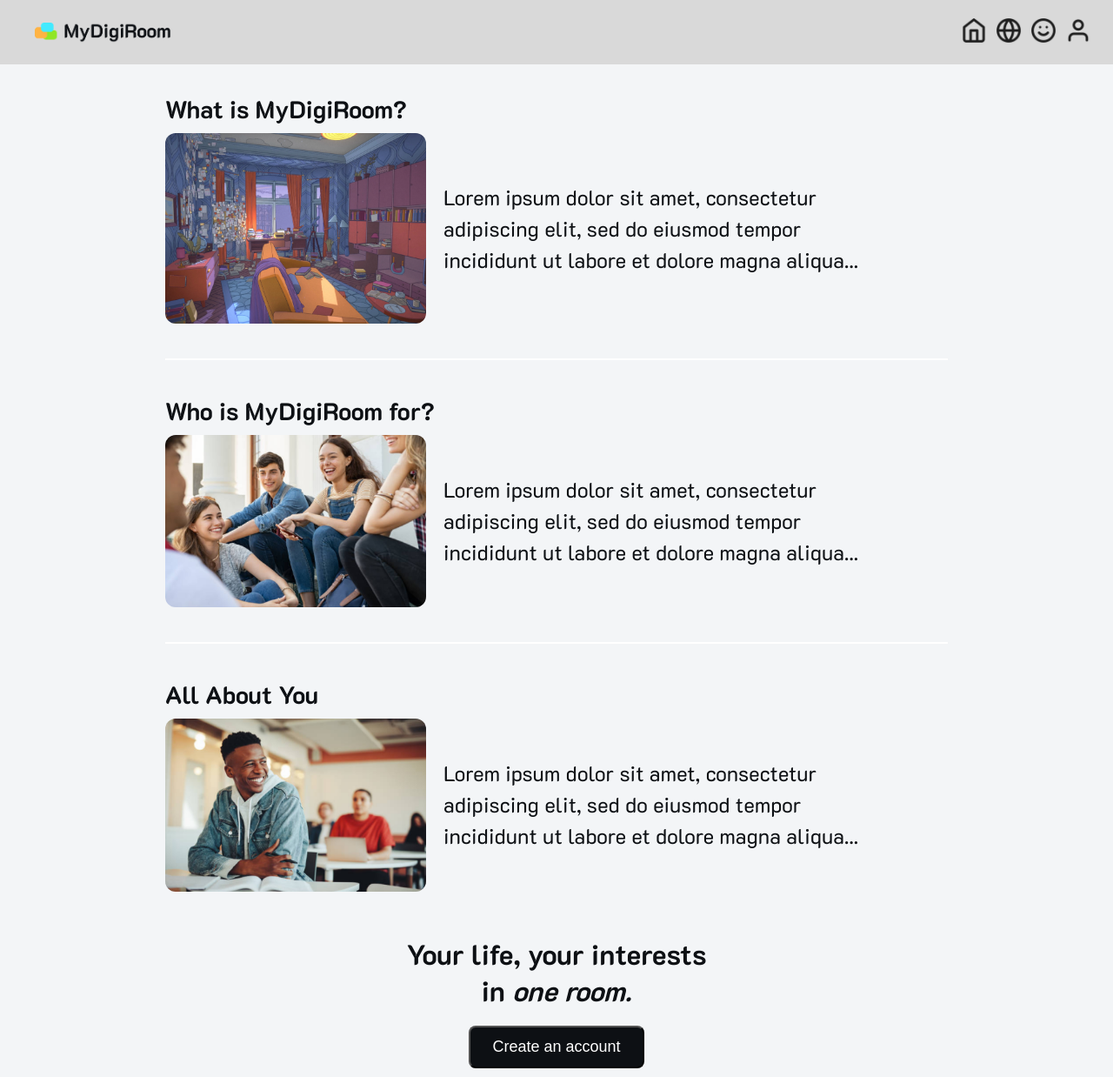
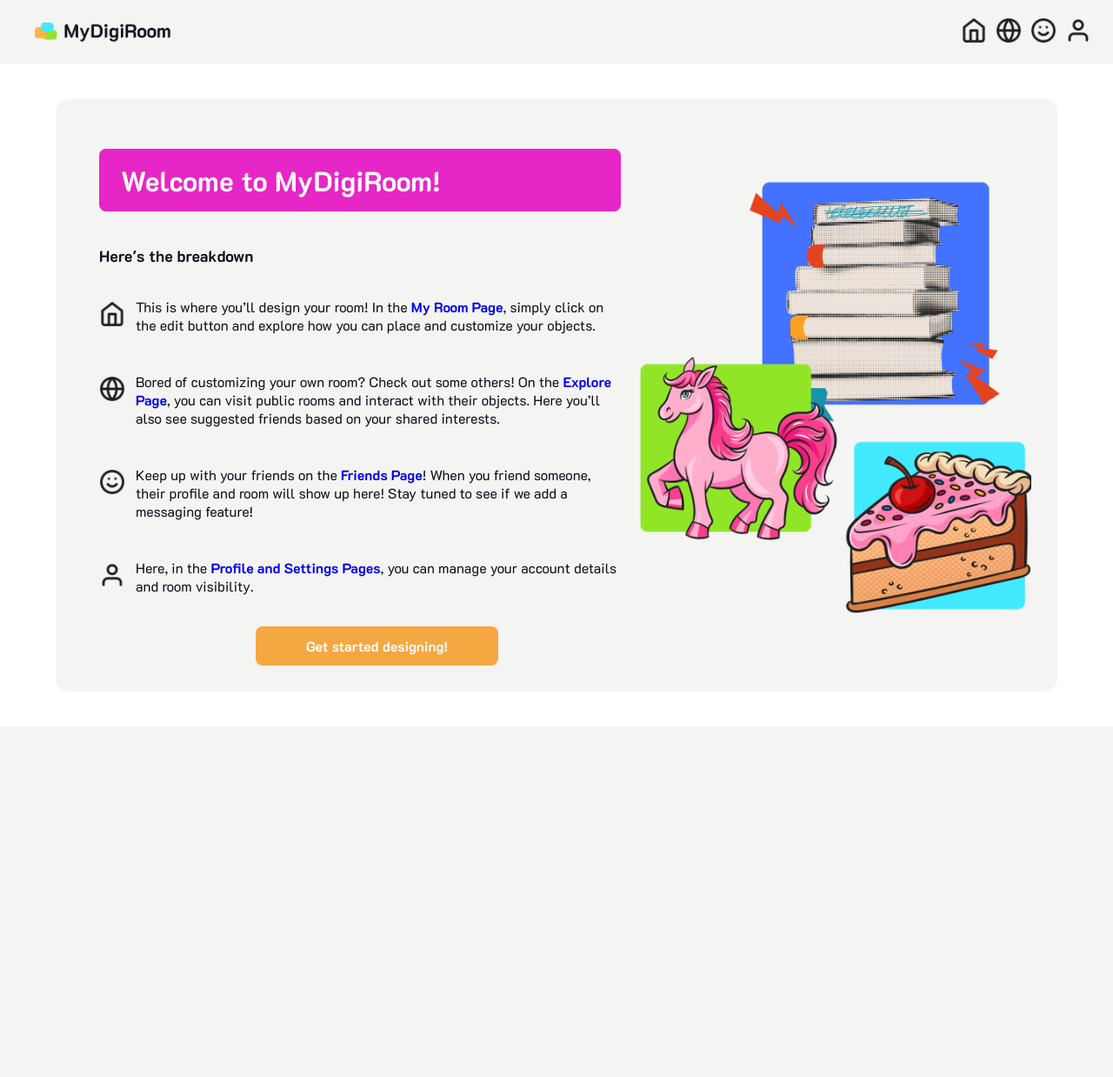
Before and after one commit to dvil-git03/SoftwareSnakes-10-project-CSCE3444, a Django app: page / in a window 1280 px wide. Shown: the whole page at 87% size. After the commit the page ends 765 px from the top, so only its background shows below. Run offline with Django 5.2, Linux system fonts and the light colour scheme.

Commit message:
Updated demo to Sprint_3 current changes

```diff
--- a/authenticate/templates/log_in.html
+++ b/authenticate/templates/log_in.html
@@ -10,6 +10,11 @@
 </head>
 
 <body>
+    <script src="{% static 'js/signedOutHeader.js' %}"></script>
+    <div id="insert_header">
+        <h1>Header Loading</h1>
+    </div>
+    <script>setHeader("");</script>
     <div class="container">
         <div class="left-of-log-in">
             <img src="{% static 'images/bigcat.png' %}" alt="Big Cat">
--- a/authenticate/templates/sign_up.html
+++ b/authenticate/templates/sign_up.html
@@ -10,6 +10,11 @@
 </head>
 
 <body>
+    <script src="{% static 'js/signedOutHeader.js' %}"></script>
+    <div id="insert_header">
+        <h1>Header Loading</h1>
+    </div>
+    <script>setHeader("");</script>
     <div class="container">
         <div class="left-of-log-in">
             <img src="{% static 'images/bigcat.png' %}" alt="Big Cat">
@@ -44,6 +49,7 @@
             </form>
         </div>
     </div>
+    <script src="{% static 'js/signedOutHeader.js' %}"></script>
 
 </body>
 
--- a/static/css/main.css
+++ b/static/css/main.css
@@ -20,7 +20,7 @@
 
     /*neutrals*/
     --white: #FFFFFF;
-    --light-gray: #F3F5F7;
+    --light-gray: #F4F4F3;
     --mid-gray: #D9D9D9;
     --dark-gray: #6C7179;
     --black: #0D1014;
@@ -45,7 +45,7 @@ body {
     margin: 0px;
     padding: 0px;
     font-family: 'K2D', sans-serif;
-    background-color: var(--light-gray);
+    background-color: var(--white);
     color: var(--black);
 }
 
@@ -61,7 +61,7 @@ body {
     text-align: center;
     width: 100%;
     padding: 10px 20px;
-    background-color: #d9d9d9;
+    background-color: var(--light-gray);
 
 }
 
@@ -362,64 +365,76 @@ body {
 
 /*==============HOME PAGE===============*/
 
-.home-container {
-    margin: 0px auto;
-    padding: 10px 50px;
-    max-width: 1000px;
+.home-main {
+    display: grid;
+    grid-template-columns: 1fr 1fr;
+    gap: 20px;
+
+    width: 90%;
+    margin: 40px auto;
+
+    font-family: 'K2D';
+    background: var(--light-gray);
+    border-radius: 15px;
+    padding: 30px;
 }
 
-.info-home {
-    font-size: 24px;
-    margin-bottom: 20px;
+.home-left h1 {
+    background: #E626C6;
+    color: white;
+    padding: 15px 25px;
+    font-size: 32px;
+    font-weight: bold;
+    border-radius: 8px;
+    display: inline-block;
+    margin-bottom: 25px;
+    margin-left: 20px;
+    width: 600px;
 }
 
-.info-home h2 {
-    font-size: 28px;
-    margin-bottom: 10px;
+.home-left h2 {
+    margin-left: 20px;
+    margin-bottom: 20px;
+    font-size: 18px;
 }
 
-.img-text-row {
+.info-block {
     display: flex;
-    align-items: center;
-    gap: 20px;
+    align-items: flex-start;
+    gap: 12px;
+    margin-bottom: 12px;
+    margin-left: 20px;
 }
 
-.img-text-row img {
-    width: 300px;
-    border-radius: 12px;
+.info-block img {
+    margin-top: 20px;
+    width: 30px;
 }
 
-.img-text-row p {
-    line-height: 1.5;
-    max-width: 500px;
-    font-size: 24px;
+.home-right {
+    display: flex;
+    justify-content: center;
+    align-items: center;
 }
 
-hr {
-    border: none;
-    border-top: 2px solid white;
-    margin: 40px 0;
+.home-right-images {
+    width: 100%;
+    max-width: 500px;
+    height: auto;
 }
 
-.call-to-action-home {
+.home-bottom-button {
+    margin-top: 20px;
+    margin-left: 200px;
+    width: 45%;
+    background: #f5a742;
+    color: white;
+    border: none;
+    padding: 12px 20px;
+    border-radius: 8px;
     text-align: center;
-    margin-top: 50px;
-}
-
-.call-to-action-home h2 {
-    font-size: 32px;
-    margin-bottom: 20px;
-}
-
-.call-to-action-home button {
-    padding: 15px 30px;
-    font-size: 18px;
-    background-color: #0D1014;
-    color: white;
-    border: 2x solid white;
-    padding: 12px 25px;
-    border-radius: 8px;
     cursor: pointer;
+    font-weight: bold;
 }
 
 /*=============FRIENDS PAGE==============*/
--- a/static/js/signedOutHeader.js
+++ b/static/js/signedOutHeader.js
@@ -20,10 +20,10 @@ function setHeader(nameplate) {
             <h1>${nameplate}</h1>
         </div>
         <div class="header-right">
-            <div class="header-logo"><a href="/"><img src="/static/images/house_icon.png" alt="Logo"></a></div>
-            <div class="header-logo"><a href="/"><img src="/static/images/globe_icon.png" alt="Logo"></a></div>
-            <div class="header-logo"><a href="/"><img src="/static/images/smily_face.png" alt="Logo"></a></div>
-            <div class="header-logo"><a href="/"><img src="/static/images/person_icon.png" alt="Logo"></a></div>
+            <div class="header-logo"><a href="/authenticate/login"><img src="/static/images/house_icon.png" alt="Logo"></a></div>
+            <div class="header-logo"><a href="/authenticate/login"><img src="/static/images/globe_icon.png" alt="Logo"></a></div>
+            <div class="header-logo"><a href="/authenticate/login"><img src="/static/images/smily_face.png" alt="Logo"></a></div>
+            <div class="header-logo"><a href="/authenticate/login"><img src="/static/images/person_icon.png" alt="Logo"></a></div>
         </div>
     </div>
     `
--- a/users/templates/home.html
+++ b/users/templates/home.html
@@ -3,71 +3,51 @@
 <html lang="en">
 
 <head>
-    <meta charset="UTF-8">
-    <meta name="viewport" content="width=device-width, initial-scale=1.0">
-    <title>MyDigiRoom - Home</title>
+    <title>Home</title>
     <link rel="stylesheet" href="{% static 'css/main.css' %}">
 </head>
 
 <body>
-    <!-- I don't know if this is intentional, but I'll keep it as is for now. - Diego -->
     <script src="{% static 'js/signedOutHeader.js' %}"></script>
     <div id="insert_header">
         <h1>Header Loading</h1>
     </div>
     <script>setHeader("");</script>
+    <main class="home-main">
+        <section class="home-left">
+            <h1>Welcome to MyDigiRoom!</h1>
+            <h2>Here's the breakdown</h2>
+            <div class ="info-block">
+                <img src="{% static 'images/house_icon.png' %}" alt="House Icon">
+                <p>This is where you’ll design your room! In the <a href="myroom.html"><span style="font-weight: 800;">My Room Page</span></a>, simply click on the edit button and explore how you can place and customize your objects. </p>
+            </div>
 
-    <main class="home-container">
+            <div class ="info-block">
+                <img src="{% static 'images/globe_icon.png' %}" alt="Globe Icon">
+                <p>Bored of customizing your own room? Check out some others! On the <a href= "explore.html"><span style="font-weight: 800;">Explore Page</span></a>, you can visit public rooms and interact with their objects. Here you’ll also see suggested friends based on your shared interests.</p>
+            </div>
 
-        <!-- repeat three times; first section -->
+            <div class ="info-block">
+                <img src="{% static 'images/smily_face.png' %}" alt="">
+                <p>Keep up with your friends on the <a href= "friends.html"><span style="font-weight: 800;">Friends Page</span></a>! When you friend someone, their profile and room will show up here! Stay tuned to see if we add a messaging feature!</p>
+            </div>
 
-        <section class="info-home">
-            <h2>What is MyDigiRoom?</h2>
-            <div class="img-text-row">
-                <img src="{% static 'images/homely.png' %}" alt="Home Image 1" class="home-image">
-                <p> Lorem ipsum dolor sit amet, consectetur adipiscing
-                    elit, sed do eiusmod tempor incididunt ut labore et
-                    dolore magna aliqua...
-                </p>
+            <div class ="info-block">
+                <img src="{% static 'images/person_icon.png' %}" alt="">
+                <p>Here, in the <a href="profile.html"><span style="font-weight: 800;">Profile and Settings Pages</span></a>, you can manage your account details and room visibility. </p>
+            </div>
+
+            <div class ="home-bottom-button">
+                <a href="/authenticate/login">
+                    <span style="color: white;">
+                        Get started designing!
+                    </span>
+                </a>
             </div>
         </section>
 
-        <hr>
-
-        <!-- second section -->
-
-        <section class="info-home">
-            <h2>Who is MyDigiRoom for?</h2>
-            <div class="img-text-row">
-                <img src="{% static 'images/crowd.png' %}" alt="Home Image 1" class="home-image">
-                <p> Lorem ipsum dolor sit amet, consectetur adipiscing
-                    elit, sed do eiusmod tempor incididunt ut labore et
-                    dolore magna aliqua...
-                </p>
-            </div>
+        <section class="home-right">
+                <img src="{% static 'images/book_pony_cake.png' %}" alt="Decorations" class="home-right-images">
         </section>
 
-        <hr>
-
-        <!-- third section -->
-
-        <section class="info-home">
-            <h2>All About You</h2>
-            <div class="img-text-row">
-                <img src="{% static 'images/guysmile.png' %}" alt="Home Image 1" class="home-image">
-                <p> Lorem ipsum dolor sit amet, consectetur adipiscing
-                    elit, sed do eiusmod tempor incididunt ut labore et
-                    dolore magna aliqua...
-                </p>
-            </div>
-        </section>
-
-        <!-- call to action -->
-
-        <div class="call-to-action-home">
-            <h2>Your life, your interests<br>
-                in <em>one room.</em></h2>
-            <button>Create an account</button>
-        </div>
-
     </main>
```
Also changed, not shown: other parts of static/css/main.css (+25 -19 lines), static/images/bigcat.png, static/images/book_pony_cake.png (added).
